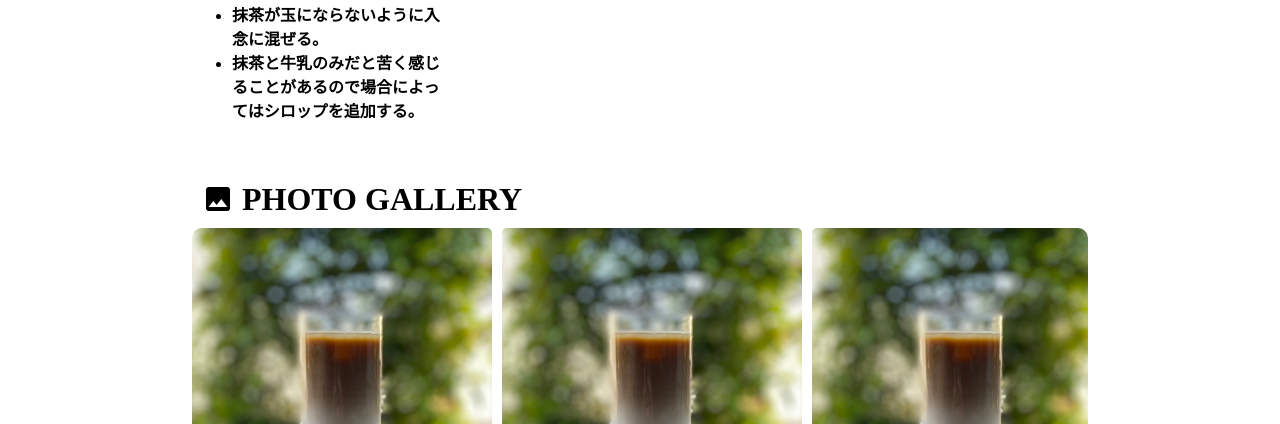
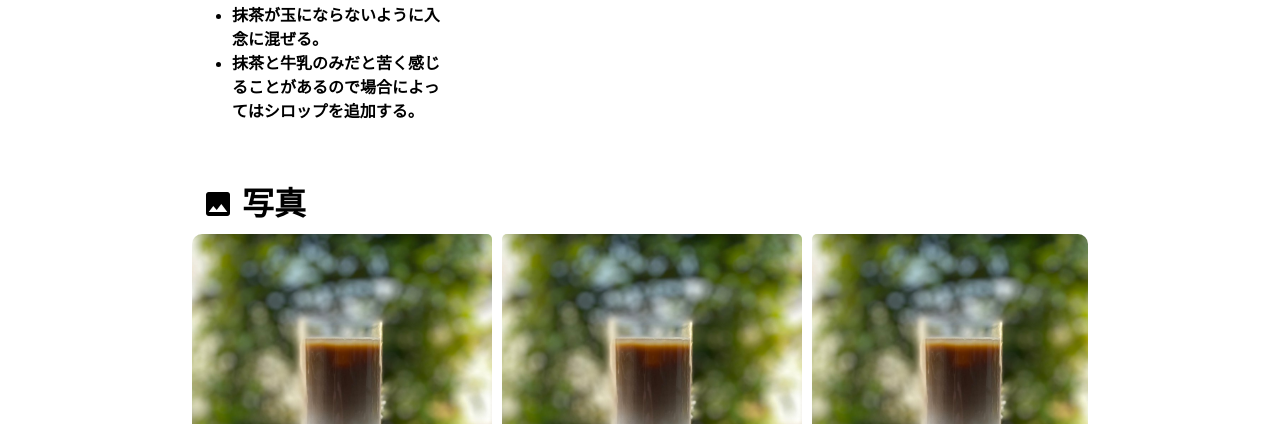
Before and after one commit to 501A-Designs/orenohibi-website, a plain HTML site: page matcha.html in a window 1280 px wide. Shown: the part 699-1123 px from the top of the page. Drawn offline with Linux system fonts and the light colour scheme; a web font is replaced by a local one.

Commit message:
fixed header font issue

```diff
--- a/component.js
+++ b/component.js
@@ -210,6 +210,7 @@ const template = document.createElement('template');
 template.innerHTML = `
 <style>
 h3{
+    font-family: Arial, Helvetica, sans-serif;
     font-size: var(--h3);
     margin: var(--margin);
 }
--- a/matcha.html
+++ b/matcha.html
@@ -9,6 +9,7 @@
     <link href="https://fonts.googleapis.com/icon?family=Material+Icons" rel="stylesheet">
 
     <title>Matcha</title>
+    <link rel="shortcut icon" href="logo.png">
 </head>
 <body>
     <load-animation>Loading</load-animation>
@@ -50,7 +51,7 @@
             </div>
         </section>
         <section>
-            <h3><span class="material-icons">photo</span> PHOTO GALLERY</h3>
+            <h3><span class="material-icons">photo</span> 写真</h3>
             <img-carousel>
                 <img src="/img/latte.jpg" alt="no img">
                 <img src="/img/latte.jpg" alt="no img">
```
Also changed, not shown: cafelatte.html (+2 -1 lines), coldbrewcoffee.html (+2 -1 lines), icedcoffee.html (+2 -1 lines), index.html (+2 -0 lines), lemonade1.html (+2 -1 lines), lemonade2.html (+2 -1 lines), process.html (+1 -0 lines).
